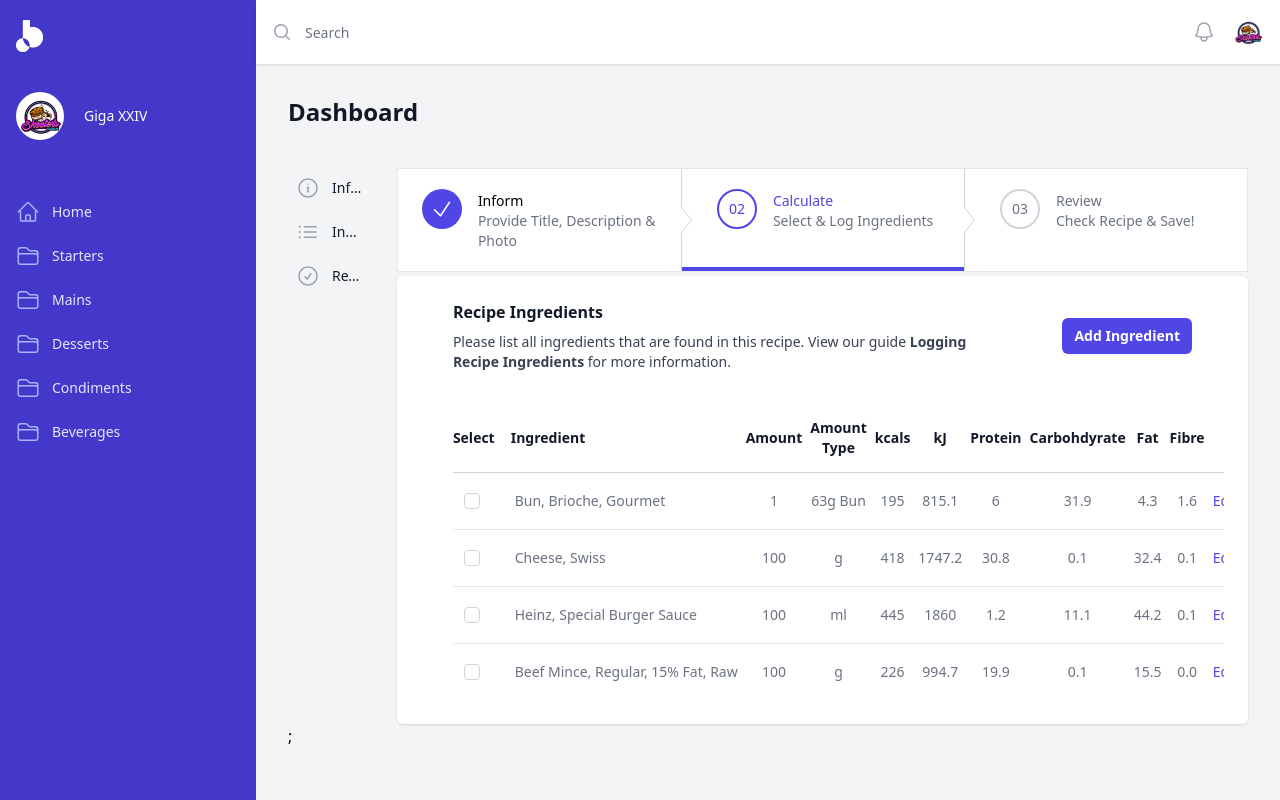
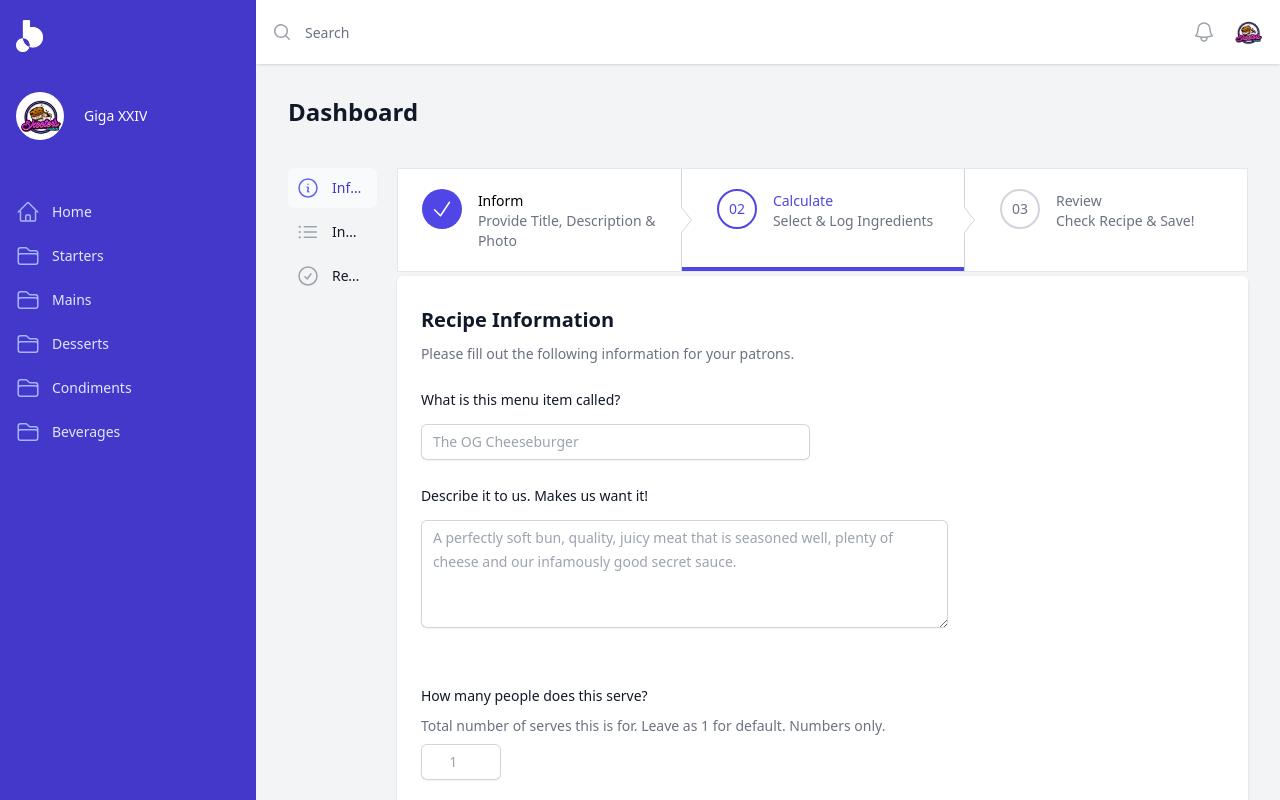
Before and after one commit to GigaXXIV/bytesv1, a Next.js app: page /1/create in a window 1280 px wide. Shown: the top 800 px of the page. Built offline with nearby package versions, Linux system fonts and the light colour scheme.

Commit message:
Congruent with new Mind Map. Commenced State Management for Current Recipe.

```diff
--- a/next.config.js
+++ b/next.config.js
@@ -1,6 +1,9 @@
 /** @type {import('next').NextConfig} */
 const nextConfig = {
   reactStrictMode: true,
+  images: {
+    domains: ['i.imgur.com'],
+  },
 }
 
 module.exports = nextConfig
--- a/src/components/Ingredients/NewIngredient.jsx
+++ b/src/components/Ingredients/NewIngredient.jsx
@@ -3,7 +3,7 @@
 import IngredientList from "./IngredientList";
 
 export default function NewIngredient() {
-  const [list, setList] = useState(false);
+  const [list, setList] = useState(true);
   console.log(list);
 
   const handleList = () => {
@@ -33,10 +33,10 @@
             />
           </svg>
           <h3 className="mt-2 text-sm font-semibold text-gray-900">
-            No projects
+            No ingredients
           </h3>
           <p className="mt-1 text-sm text-gray-500 text-center">
-            Get started by creating a new project.
+            Get started by adding your first ingredient
           </p>
           <div className="mt-6">
             <button
@@ -45,7 +45,7 @@
               className="inline-flex items-center rounded-md bg-indigo-600 px-3 py-2 text-sm font-semibold text-white shadow-sm hover:bg-indigo-500 focus-visible:outline focus-visible:outline-2 focus-visible:outline-offset-2 focus-visible:outline-indigo-600"
             >
               <PlusIcon className="-ml-0.5 mr-1.5 h-5 w-5" aria-hidden="true" />
-              New Project
+              Add Ingredient
             </button>
           </div>
         </div>
--- a/src/components/Layout/RecipeShell.jsx
+++ b/src/components/Layout/RecipeShell.jsx
@@ -9,14 +9,16 @@
 import { useRouter } from "next/router";
 import { useState } from "react";
 import AddIngredients from "../Ingredients/AddIngredients";
-import ProgressTabs from "../Recipes/Create/ProgressTabs";
+import ProgressTabs from "../Recipes/Create/RecipeProgressTabs";
 import RecipeInfo from "../Recipes/Create/RecipeInfo";
+import RecipeReview from "../Recipes/Create/RecipeReview";
 
-export default function RecipeForm() {
+export default function RecipeShell() {
   const router = useRouter();
-  const [step, setStep] = useState("information");
+  const [step, setStep] = useState("Information");
+  const [recipe, setRecipe] = useState({});
 
-  console.log(step);
+  // console.log(step);
 
   //   console.log("Recipe State: ", recipe);
   //   console.log("Description State: ", description);
@@ -45,6 +47,18 @@
   function classNames(...classes) {
     return classes.filter(Boolean).join(" ");
   }
+
+  const handleRecipeInfoSubmit = (recipeData) => {
+    setRecipe(recipeData);
+    setStep("Ingredients");
+    console.log("Recipe State: ", recipeData);
+  };
+
+  const handleIngredientsSubmit = () => {
+    setStep("Review");
+  };
+
+  const handleReviewSubmit = () => {};
 
   return (
     <div className="lg:grid lg:grid-cols-9 lg:gap-x-5">
@@ -78,16 +92,18 @@
         </nav>
       </aside>
 
-      {/* Information */}
+      {/* Content of Recipe Shell */}
 
       <div className="space-y-1 sm:px-6 lg:col-span-8 lg:px-0">
         <div className="">
           <ProgressTabs />
         </div>
         {step === "Information" ? (
-          <RecipeInfo category={category} />
+          <RecipeInfo category={category} onSubmit={handleRecipeInfoSubmit} />
+        ) : step === "Ingredients" ? (
+          <AddIngredients />
         ) : (
-          <AddIngredients />
+          <RecipeReview />
         )}
       </div>
     </div>
--- a/src/components/Recipes/Create/RecipeInfo.jsx
+++ b/src/components/Recipes/Create/RecipeInfo.jsx
@@ -2,22 +2,24 @@
 import React, { useState } from "react";
 import { PlusIcon } from "@heroicons/react/20/solid";
 
-const RecipeInfo = ({ category }) => {
+const RecipeInfo = ({ category, onSubmit }) => {
   const [recipe, setRecipe] = useState("");
   const [description, setDescription] = useState("");
   const [serves, setServes] = useState("");
   const [imageURL, setImageURL] = useState("");
-  const [formError, setFormError] = useState("");
+  const [formError, setFormError] = useState(
+    "Please ensure all fields are filled out before submitting."
+  );
 
-  const handleSubmit = async (e) => {
+  const submitRecipe = async (e) => {
     e.preventDefault();
-    if (!recipe || !description) {
-      setFormError("Please fill in the Title and Description fields.");
+    if (!recipe || !description || !serves || !category) {
+      console.log(formError);
       return;
     }
     // console.log(recipe, description);
     // Post to DB
-    const { data, error } = await supabase
+    const { data: recipeData, error } = await supabase
       .from("recipes")
       // An array of rows. Each object represents a row. If I wanted 3 rows, I'd have 3 different objects. i.e. [{}, {}, {}]
       // We are inserting 3 different pieces of state.
@@ -25,7 +27,6 @@
         {
           recipe: recipe,
           description: description,
-          image_url: imageURL,
           serves: serves,
           category: category,
         },
@@ -33,18 +34,19 @@
       .select();
     if (error) {
       console.log(error);
-      setFormError("Please fill in all the fields correctly.");
+      setFormError("Error with Form Submission. Please try again.");
     }
-    if (data) {
+    if (recipeData) {
       setFormError(null);
-      console.log(data);
+      console.log("Successfuly created new recipe: ", recipeData);
+      onSubmit(recipeData);
       // redirect to home page.
       //   navigate("/");
     }
   };
 
   return (
-    <form onSubmit={handleSubmit} action="#" method="POST">
+    <form onSubmit={submitRecipe} action="#" method="POST">
       <div className="shadow sm:overflow-hidden sm:rounded-md">
         <div className="space-y-6 bg-white py-6 px-4 sm:p-6">
           <div>
@@ -115,25 +117,6 @@
               name="serves"
               id="serves"
               className="max-w-[80px] text-center mt-2 block w-full rounded-md border-0 py-1.5 px-3 text-gray-900 shadow-sm ring-1 ring-inset ring-gray-300 placeholder:text-gray-400 focus:ring-2 focus:ring-inset focus:ring-indigo-600 sm:text-sm sm:leading-6"
-            />
-          </div>
-
-          {/* Temp ImageURL */}
-          <div className="col-span-6 sm:col-span-3">
-            <label
-              htmlFor="first-name"
-              className="block text-sm font-medium leading-6 text-gray-900 pb-1"
-            >
-              Upload a photo of your recipe!
-            </label>
-            <input
-              value={imageURL}
-              onChange={(e) => setImageURL(e.target.value)}
-              placeholder=""
-              type="text"
-              name="imageURL"
-              id="imageURL"
-              className="mt-2 block w-full rounded-md border-0 py-1.5 px-3 text-gray-900 shadow-sm ring-1 ring-inset ring-gray-300 placeholder:text-gray-400 focus:ring-2 focus:ring-inset focus:ring-indigo-600 sm:text-sm sm:leading-6"
             />
           </div>
 
--- a/src/components/Recipes/Create/NewRecipe.jsx
+++ b/src/components/Recipes/Create/RecipeNew.jsx
@@ -1,7 +1,7 @@
 import { PlusIcon } from "@heroicons/react/20/solid";
 import { useRouter } from "next/router";
 
-export default function NewRecipe() {
+export default function RecipeNew() {
   const router = useRouter();
 
   const createRecipe = () => {
--- /dev/null
+++ b/src/components/Recipes/Create/RecipeReview.jsx
@@ -0,0 +1,5 @@
+import React from "react";
+
+export default function RecipeReview() {
+  return <div>Recipe Review</div>;
+}
--- a/src/components/Recipes/Create/RecipeForm.jsx
+++ b/src/components/Redundant/RecipeForm.jsx
@@ -7,7 +7,7 @@
 } from "@heroicons/react/24/outline";
 import { useRouter } from "next/router";
 import { useState } from "react";
-import ProgressTabs from "./ProgressTabs";
+import ProgressTabs from "../Recipes/Create/RecipeProgressTabs";
 
 const navigation = [
   {
--- a/src/pages/[category]/create.jsx
+++ b/src/pages/[category]/create.jsx
@@ -5,7 +5,7 @@
 const create = () => {
   return (
     <UILayout>
-      <RecipeShell />;
+      <RecipeShell />
     </UILayout>
   );
 };
--- a/src/pages/[category]/index.jsx
+++ b/src/pages/[category]/index.jsx
@@ -1,5 +1,5 @@
 import UILayout from "@/components/Layout/UILayout";
-import NewRecipe from "@/components/Recipes/Create/NewRecipe";
+import NewRecipe from "@/components/Recipes/Create/RecipeNew";
 import RecipeForm from "@/components/Layout/RecipeShell";
 import RecipeLibrary from "@/components/Recipes/View/RecipeLibrary";
 import React from "react";
```
Also changed, not shown: src/components/Recipes/Create/RecipeProgressTabs.jsx (renamed from src/components/Recipes/Create/ProgressTabs.jsx), src/components/Redundant/RecipeCard.jsx (renamed from src/components/Recipes/View/RecipeCard.jsx).
